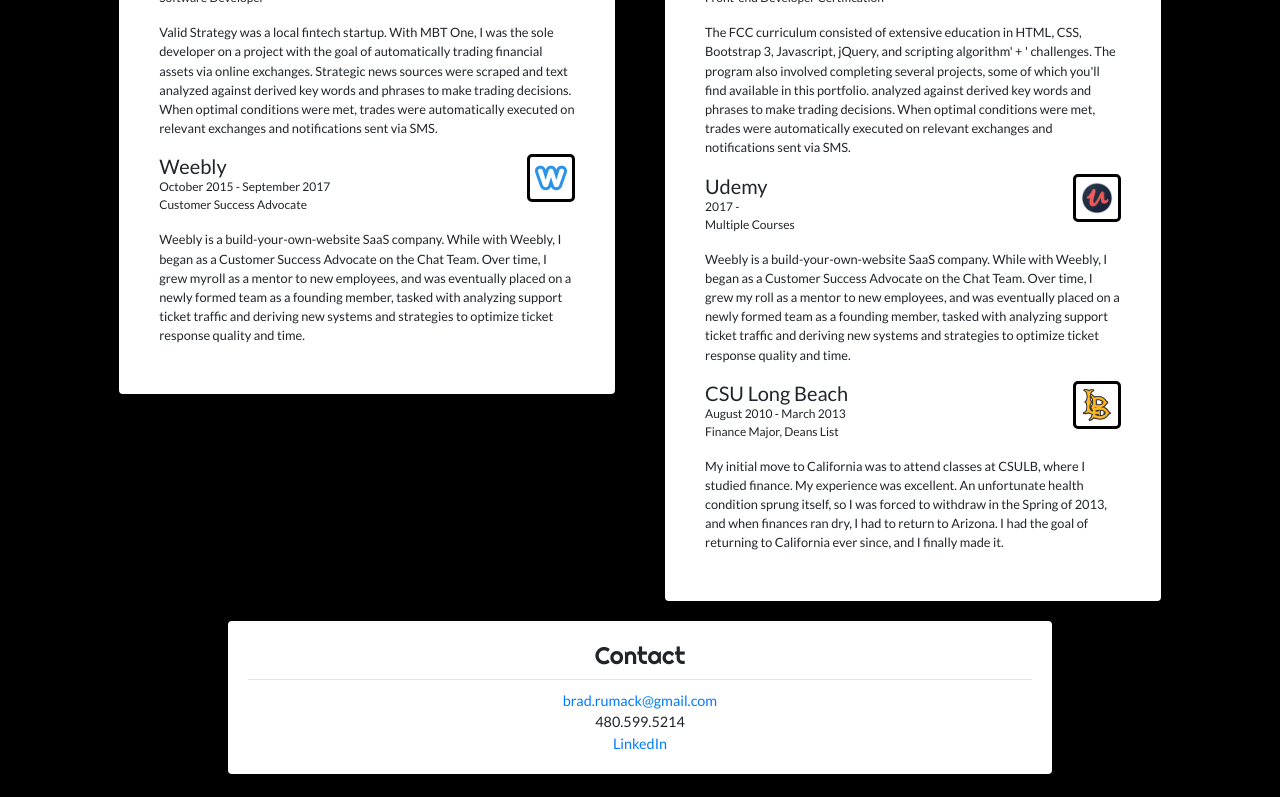
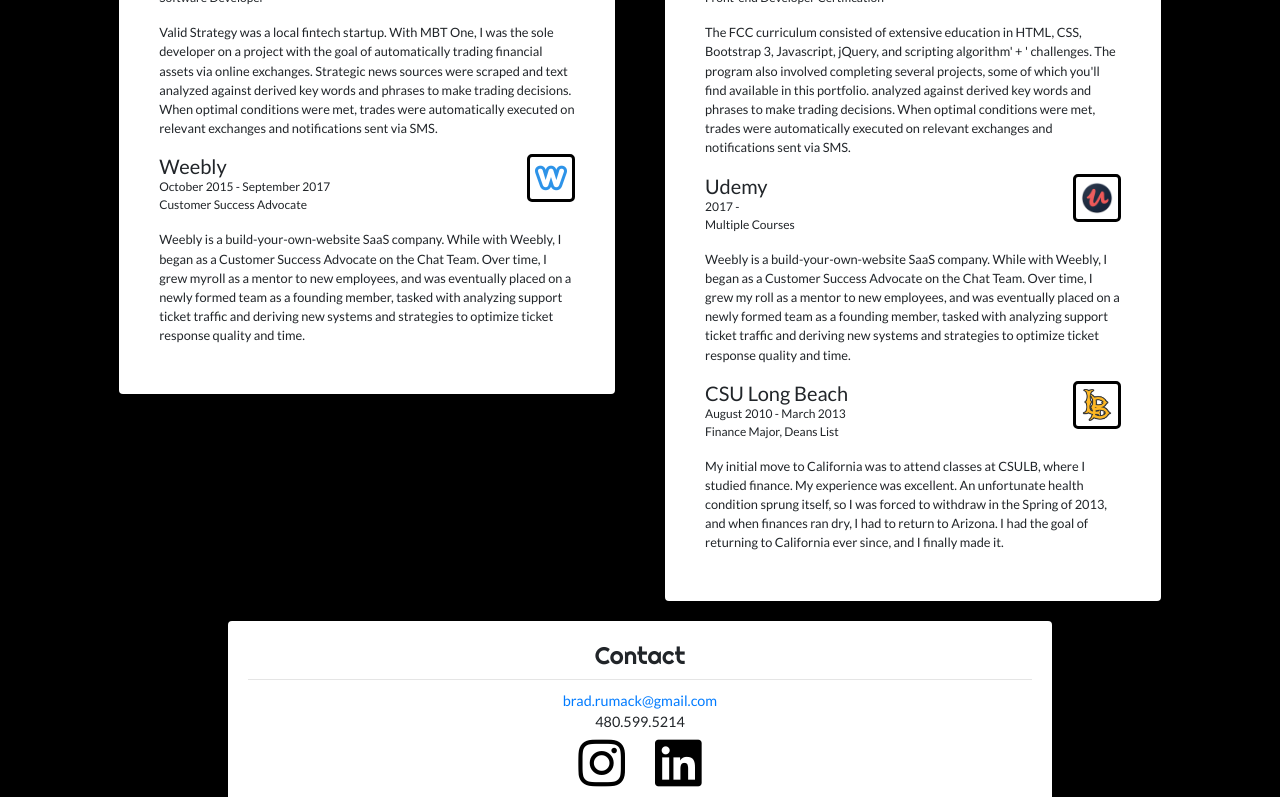
Before and after one commit to brumack/react-portfolio, a React (Create React App) app: page / in a window 1280 px wide. Shown: the part 2000-2797 px from the top of the page. Built offline with nearby package versions, Linux system fonts and the light colour scheme.

Commit message:
add instagram

```diff
--- a/public/styles.css
+++ b/public/styles.css
@@ -372,6 +372,11 @@
   border: none;
 }
 
+.social {
+  font-size: 2.5rem;
+  padding: 5px;
+}
+
 footer {
   color: #fff;
   text-align: center;
@@ -383,7 +388,6 @@
 }
 
 i {
-  font-size: 2.5rem;
   display: inline;
   margin: 10px;
 }
--- a/src/Components/Bio.js
+++ b/src/Components/Bio.js
@@ -81,7 +81,8 @@
                 <br />
                 <span>480.599.5214</span>
                 <br />
-                <a href='https://www.linkedin.com/in/bradleyrumack/' target='_blank' rel='noopener noreferrer'>LinkedIn</a>
+                <a href='https://www.instagram.com/angelscitydev/' id='insta' className='social' target='_blank'><i className='fab fa-lg fa-instagram' /></a>
+                <a href='https://www.instagram.com/angelscitydev/' id='linked' className='social' target='_blank'><i className='fab fa-lg fa-linkedin' /></a>
               </Card.Text>
             </Card.Body>
           </Card>
--- a/src/Components/Menu.js
+++ b/src/Components/Menu.js
@@ -13,6 +13,7 @@
           <Nav.Link target='_blank' href='./Rumack-Resume-2019.pdf'>Resume</Nav.Link>
           <Nav.Link target='_blank' href='https://github.com/brumack'>Github</Nav.Link>
           <Nav.Link target='_blank' href='https://www.linkedin.com/in/bradleyrumack/'>LinkedIn</Nav.Link>
+          <Nav.Link target='_blank' href='https://www.instagram.com/angelscitydev/'>Insta</Nav.Link>
           <Nav.Link href='#contact' onClick={scrollTo}>Contact</Nav.Link>
         </Nav>
       </Navbar.Collapse>
```
